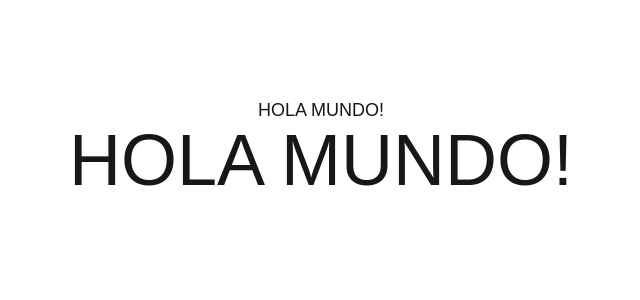
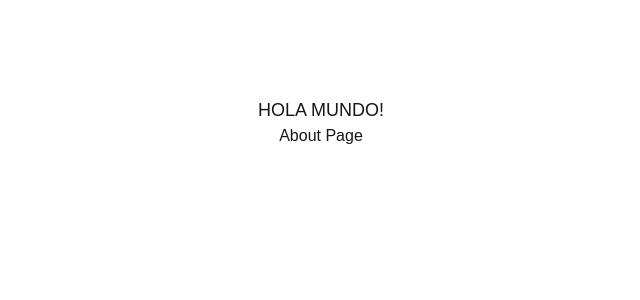
Before and after one commit to VieriElCrack1/NextJS-Proyecto-Nuevo, a Next.js app: page / in a window 1280 px wide. Shown: the top 300 px of the page, without its empty margins (319-959 px from the left). Built offline with nearby package versions, Linux system fonts and the light colour scheme.

Commit message:
feat: Adicional, preparando prueba para la nube.

```diff
--- a/app/page.tsx
+++ b/app/page.tsx
@@ -1,8 +1,10 @@
+import Link from "next/link";
+
 export default function Home() {
   return (
       <main className="flex flex-col items-center p-24">
         <span className="text-lg">HOLA MUNDO!</span>
-        <span className="text-7xl">HOLA MUNDO!</span>
+        <Link href={'/about'}>About Page</Link>
       </main>
   );
 }
```
